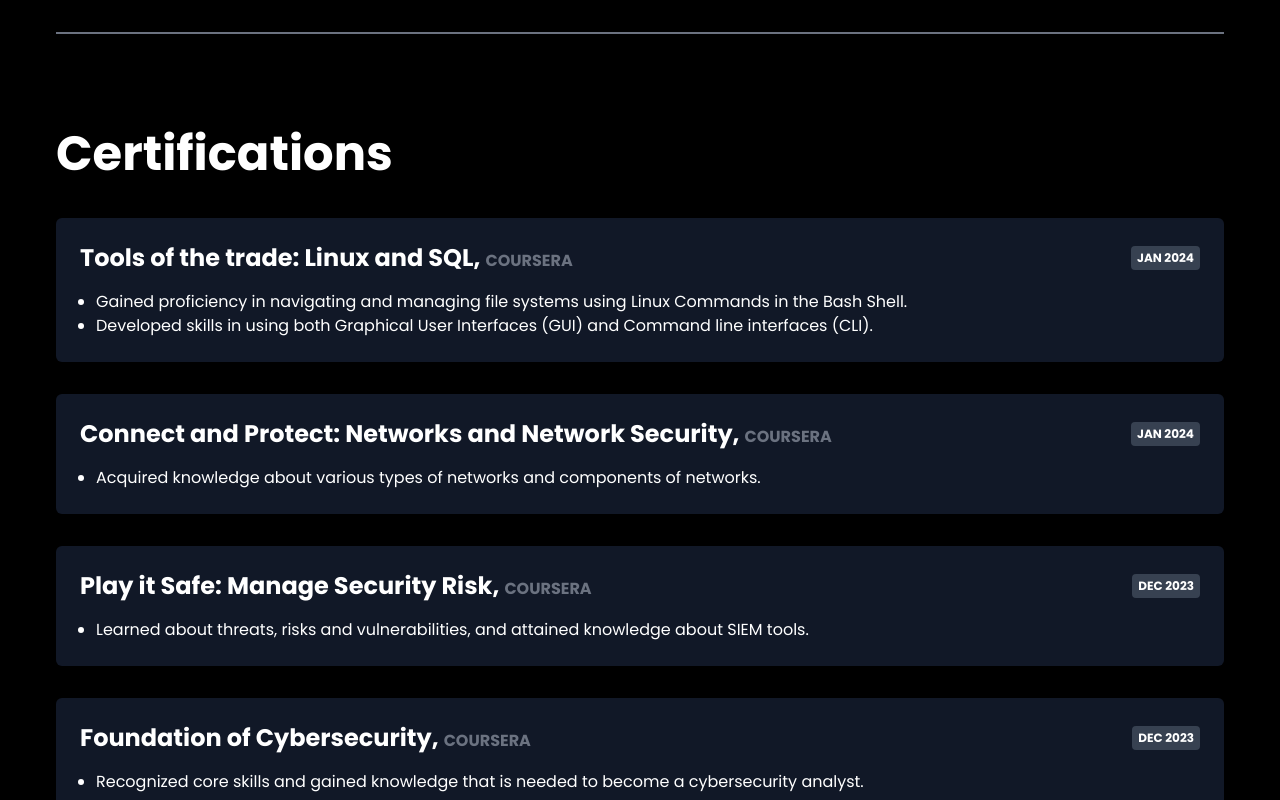
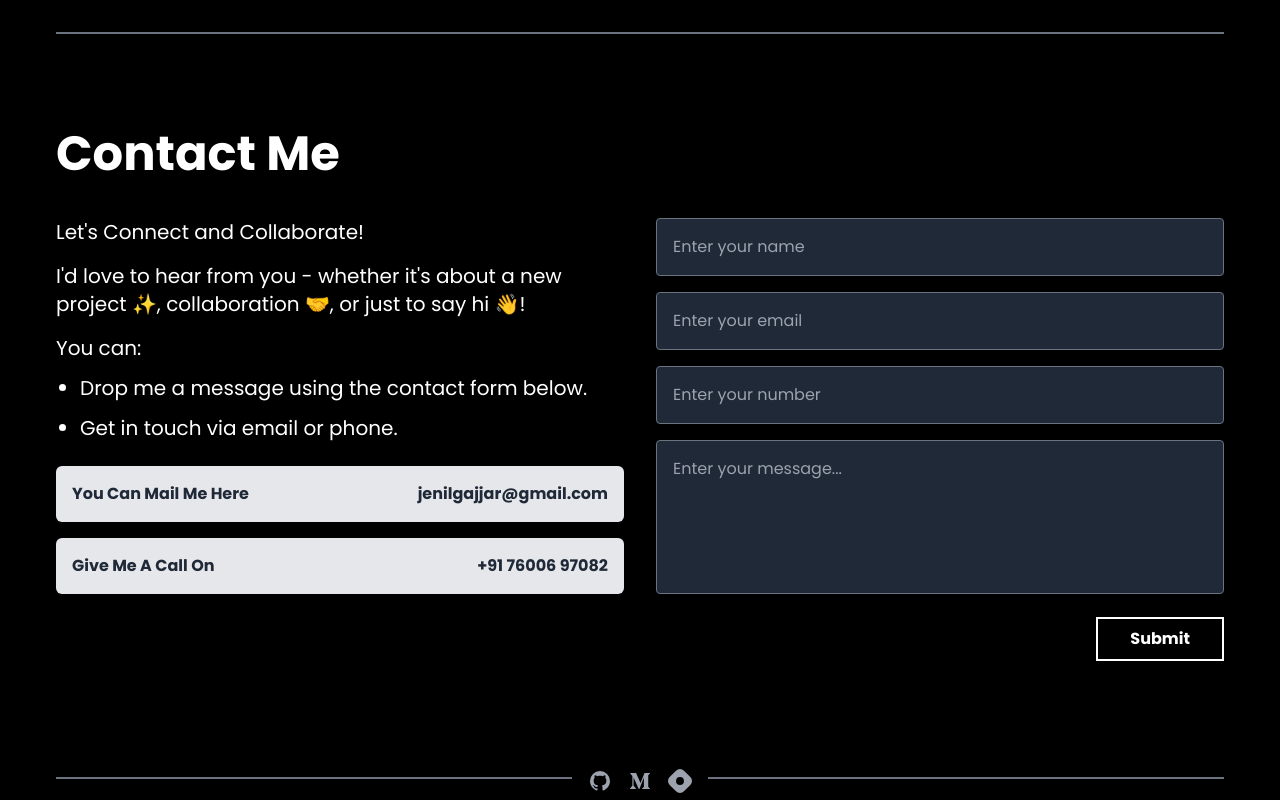
Before and after one commit to JenilGajjar20/Portfolio, a Vue app: page / in a window 1280 px wide. Shown: the part 4240-5040 px from the top of the page. Built offline with nearby package versions, Linux system fonts and the light colour scheme.

Commit message:
contact-form WIP

```diff
--- /dev/null
+++ b/src/components/Contact.vue
@@ -0,0 +1,96 @@
+<template>
+  <div class="contact-section">
+    <div class="contact-section__content">
+      <div class="content-header">
+        <h2>Contact Me</h2>
+      </div>
+      <div class="contact-section__details">
+        <div class="content-left">
+          <div class="content-left--text">
+            <h4>Let's Connect and Collaborate!</h4>
+            <p>
+              I'd love to hear from you - whether it's about a new project ✨,
+              collaboration 🤝, or just to say hi 👋!
+            </p>
+
+            <ul>
+              <p>You can:</p>
+              <li>Drop me a message using the contact form below.</li>
+              <li>Get in touch via email or phone.</li>
+            </ul>
+          </div>
+
+          <div class="content-left--info">
+            <div class="my-info">
+              <p>You Can Mail Me Here</p>
+              <span>jenilgajjar@gmail.com</span>
+            </div>
+            <div class="my-info">
+              <p>Give Me A Call On</p>
+              <span>+91 76006 97082</span>
+            </div>
+          </div>
+        </div>
+
+        <HLine class="md:hidden" />
+
+        <form @submit.prevent="submitForm" class="form">
+          <input type="text" placeholder="Enter your name" />
+          <input type="email" placeholder="Enter your email" />
+          <input type="number" placeholder="Enter your number" />
+          <textarea
+            name=""
+            rows="5"
+            placeholder="Enter your message..."
+          ></textarea>
+          <ButtonDefault text="Submit" class="ml-auto button--outline" />
+        </form>
+      </div>
+    </div>
+  </div>
+</template>
+
+<script setup>
+import ButtonDefault from "@/components/button/Default.vue";
+
+const submitForm = () => {
+  console.log("submitForm");
+};
+</script>
+
+<style lang="scss">
+.contact-section {
+  &__details {
+    @apply pt-4 md:pt-10 md:flex md:gap-8;
+    .form {
+      @apply space-y-4 w-full;
+      input,
+      textarea {
+        @apply w-full py-4 px-4 rounded bg-gray-800 focus:outline-none border border-gray-500;
+      }
+      textarea {
+        @apply resize-none;
+      }
+    }
+
+    .content-left {
+      @apply w-full;
+      &--text {
+        @apply mb-6 space-y-4 lg:text-xl;
+        ul {
+          @apply space-y-3;
+          li {
+            @apply list-disc ml-6;
+          }
+        }
+      }
+      &--info {
+        @apply space-y-4;
+      }
+      .my-info {
+        @apply lg:flex lg:items-center lg:justify-between bg-gray-200 text-gray-800 py-2 px-4 font-bold rounded-md lg:py-4;
+      }
+    }
+  }
+}
+</style>
--- a/src/components/Hero.vue
+++ b/src/components/Hero.vue
@@ -27,6 +27,7 @@
           <!-- Primary Resume Button -->
           <ButtonDefault
             text="Resume"
+            icon
             class="button--outline"
             @click="openResume"
           />
--- a/src/components/button/Default.vue
+++ b/src/components/button/Default.vue
@@ -2,12 +2,19 @@
   <button class="button group">
     <p>{{ $attrs.text }}</p>
     <IconsMdiArrowTopRight
+      v-if="icon"
       class="duration-100 group-hover:-translate-y-1 group-hover:translate-x-1"
     />
   </button>
 </template>
 
 <script setup>
+defineProps({
+  icon: {
+    type: Boolean,
+    default: false,
+  },
+});
 import IconsMdiArrowTopRight from "@/components/icons/MdiArrowTopRight.vue";
 </script>
 
--- a/src/views/HomeView.vue
+++ b/src/views/HomeView.vue
@@ -20,7 +20,8 @@
 
     <HLine />
 
-    <Certifications />
+    <!-- <Certifications /> -->
+    <Contact />
   </main>
 </template>
 
@@ -30,5 +31,6 @@ import Education from "@/components/Education.vue";
 import Skills from "@/components/Skills.vue";
 import Projects from "@/components/Projects.vue";
 import Experience from "@/components/Experience.vue";
-import Certifications from "@/components/Certifications.vue";
+// import Certifications from "@/components/Certifications.vue";
+import Contact from "@/components/Contact.vue";
 </script>
```
